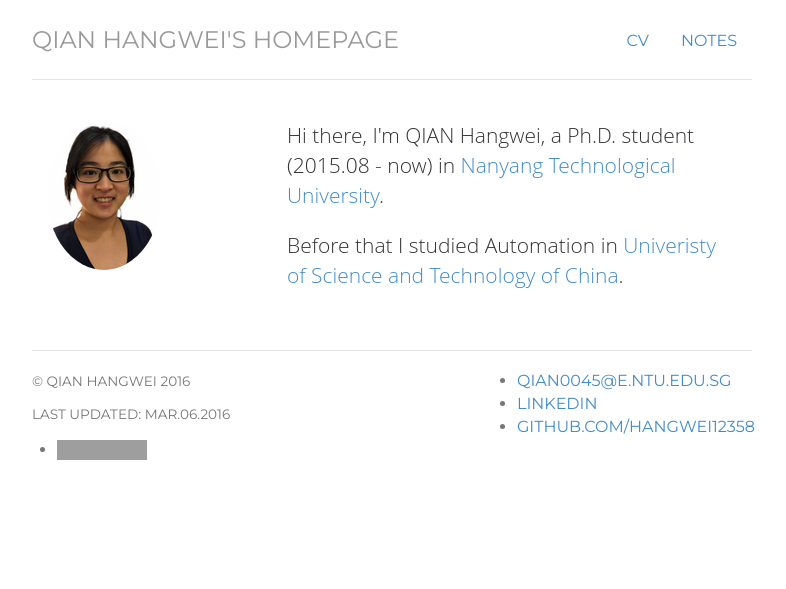
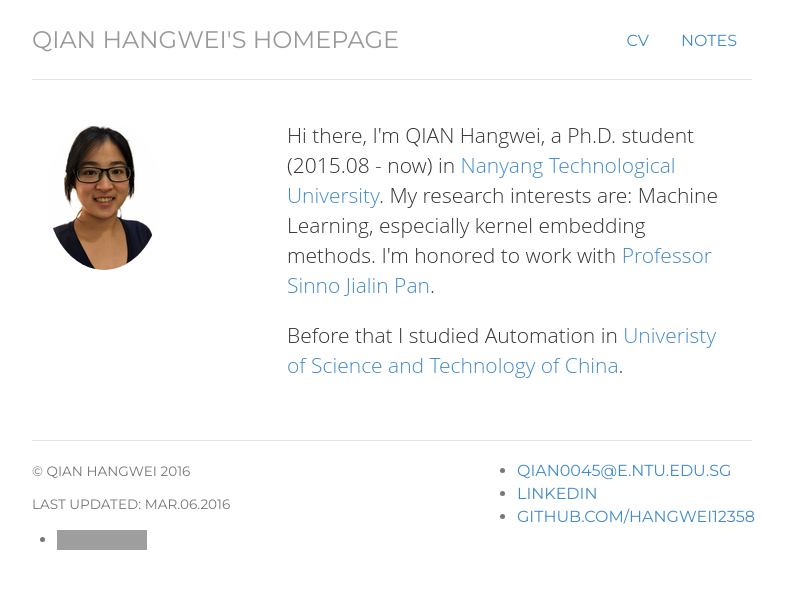
Before and after one commit to Hangwei12358/Hangwei12358.github.io, a Jekyll site: the page built from index.html, in a window 1280 px wide. Shown: the top 589 px of the page, without its empty margins (248-1034 px from the left). Built offline with Jekyll 4.4.1, drawn with Linux system fonts in a browser that asks for light colours; grey boxes are pictures that could not be loaded.

Commit message:
add more info

```diff
--- a/index.html
+++ b/index.html
@@ -10,7 +10,7 @@
 	<img  class="img-circle avatar" alt="QIAN Hangwei" src="img/Qian_Hangwei.jpg">
 	</div>
 	<div itemscope itemtype="http://data-vocabulary.org/Person" class="col-sm-8">
-	<p class="lead">Hi there, I'm QIAN Hangwei, a Ph.D. student (2015.08 - now) in <a href="http://www.ntu.edu.sg/Pages/home.aspx"  target="_blank">Nanyang Technological University</a>.</p>
+	<p class="lead">Hi there, I'm QIAN Hangwei, a Ph.D. student (2015.08 - now) in <a href="http://www.ntu.edu.sg/Pages/home.aspx"  target="_blank">Nanyang Technological University</a>. My research interests are: Machine Learning, especially kernel embedding methods. I'm honored to work with <a href= "http://www.ntu.edu.sg/home/sinnopan/" target="_blank">Professor Sinno Jialin Pan</a>.</p>
     <p class = "lead"> Before that I studied Automation in<a href="http://en.ustc.edu.cn/" target = "_blank"> Univeristy of Science and Technology of China</a>.</p>
 	</div>
 </div>
```
